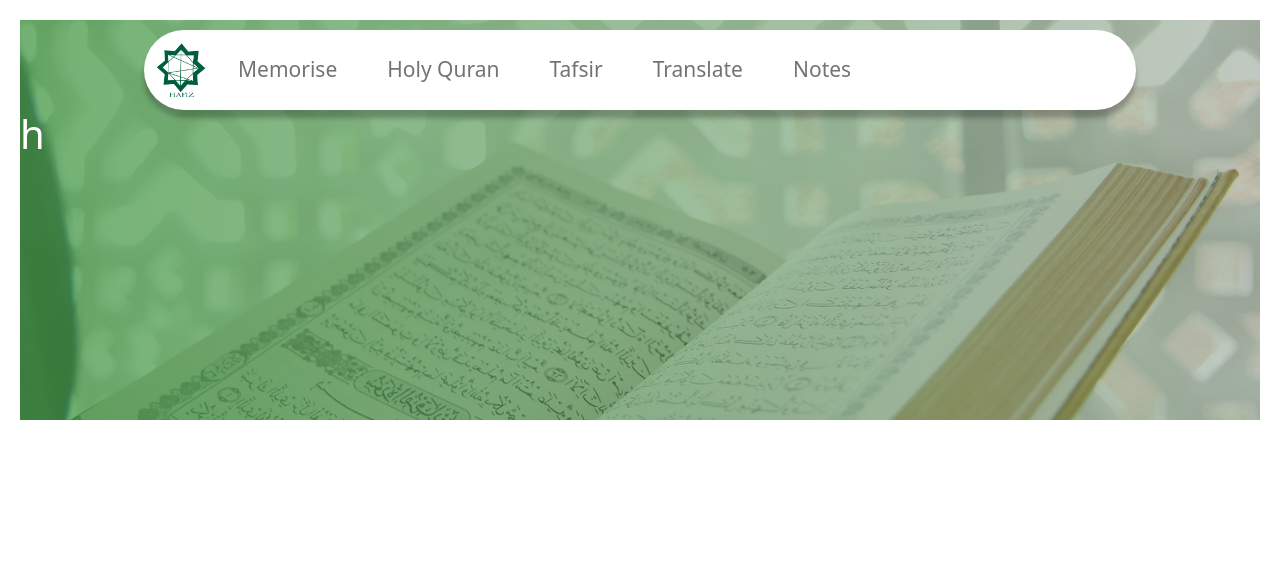
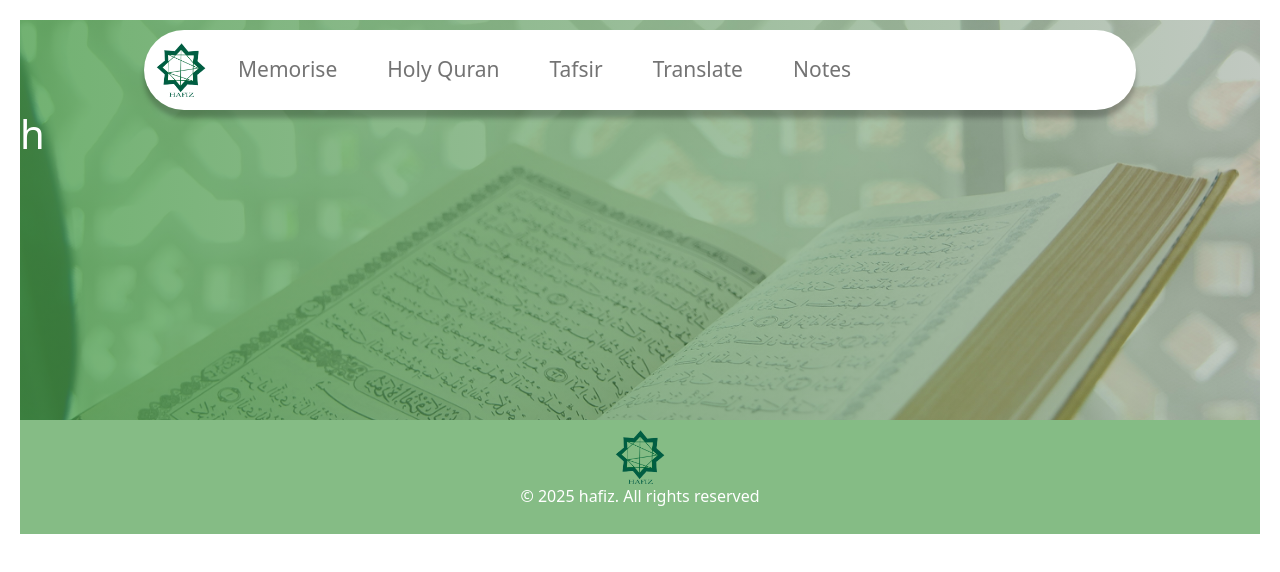
Before and after one commit to R0f1ida/Quran, a React (Create React App) app: page / in a window 1280 px wide. Shown: the top 572 px of the page. Built offline with nearby package versions, Linux system fonts and the light colour scheme.

Commit message:
add footer

```diff
--- a/src/App.css
+++ b/src/App.css
@@ -117,4 +117,12 @@
   margin: 0;
 }
 
+.footer {
+  background-color: rgba(74, 156, 74, 0.67);
+  color: white;
+  padding: 10px;
+  text-align: center;
+  font-size: 1rem;
+}
+
 /*# sourceMappingURL=App.css.map */
--- a/src/App.js
+++ b/src/App.js
@@ -1,4 +1,5 @@
 import './App.css';
+import { Footer } from './components/Footer';
 import { Navbar } from './components/Navbar';
 import { BrowserRouter } from 'react-router-dom';
 
@@ -8,6 +9,7 @@ function App() {
       <BrowserRouter>
         <Navbar />
       </BrowserRouter>
+      <Footer />
     </div>
   );
 }
--- /dev/null
+++ b/src/components/Footer.js
@@ -0,0 +1,19 @@
+import logo from '../img/hafiz-logo-02-02.png';
+
+export function Footer() {
+    return (
+        <footer className="footer">
+            <div className="container">
+                <div className="row">
+                    <div className="col-md-12">
+                        <img src={logo} alt="logo" width="50" />
+                    </div>
+                </div>
+                <div className="row">
+                    <div className="col-md-12">
+                        <p className="text-center">&copy; {new Date().getFullYear()} hafiz. All rights reserved</p>
+                    </div>
+                </div>
+            </div>
+        </footer>)
+}
--- a/src/styles/_layouts.scss
+++ b/src/styles/_layouts.scss
@@ -61,3 +61,10 @@
   padding: 5px 0;
   margin: 0;
 }
+.footer{
+  background-color: rgba($primary-color-light, .67);
+  color: white;
+  padding: 10px;
+  text-align: center;
+  font-size: 1rem;
+}
```
Also changed, not shown: 1 other file (tests, documents, lock files or other folders).
